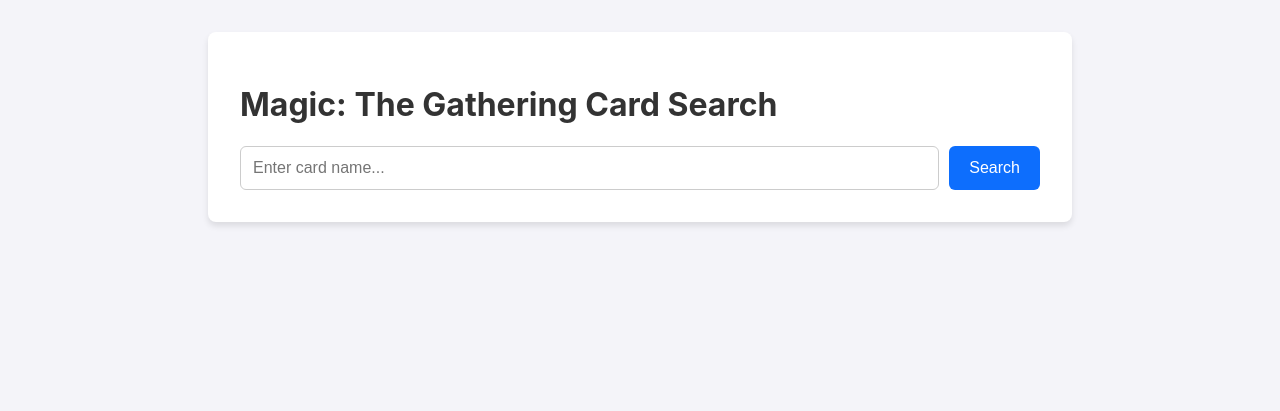
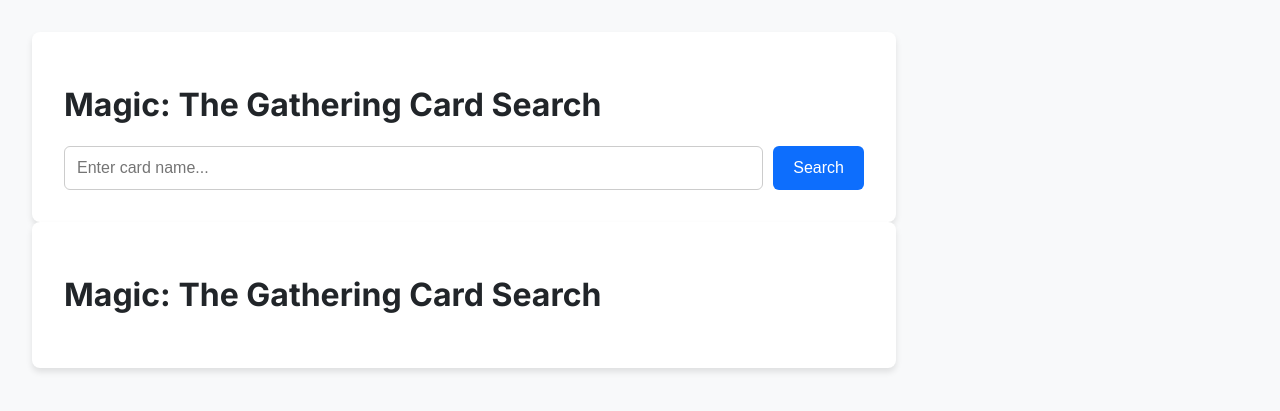
Before and after one commit to strangextame/strange-tamerepo, a Flask app: page / in a window 1280 px wide. Shown: the top 411 px of the page. Run offline with Flask 2, Linux system fonts and the light colour scheme.

Commit message:
More UI Impelments, and Updates to CSS/HTML

```diff
--- a/static/style.css
+++ b/static/style.css
@@ -1,19 +1,29 @@
+:root {
+    --primary-color: #0d6efd; /* A nice modern blue */
+    --primary-hover: #0a58ca; /* A darker blue for hover effects */
+    --background-color: #f8f9fa; /* A very light grey */
+    --card-background: #ffffff; /* White for content cards */
+    --text-color: #212529; /* A soft, dark grey for text */
+    --border-color: #dee2e6; /* A light border color */
+}
+
+
+
 /* General body styling for a clean look */
 body {
-    font-family: -apple-system, BlinkMacSystemFont, "Segoe UI", Roboto, Helvetica, Arial, sans-serif;
-    background-color: #f4f4f9;
-    color: #333;
+    /* Replace the old font-family with this */
+    font-family: 'Inter', sans-serif;
+    background-color: var(--background-color);
+    color: var(--text-color);
     margin: 0;
     padding: 2em;
-    display: flex;
-    justify-content: center;
 }
 
 /* A main container to center content and limit width on big screens */
 .container {
     max-width: 800px;
     width: 100%;
-    background-color: #ffffff;
+    background-color: var(--card-background);
     padding: 2em;
     border-radius: 8px;
     box-shadow: 0 4px 6px rgba(0,0,0,0.1);
--- a/templates/error.html
+++ b/templates/error.html
@@ -10,10 +10,13 @@
     <meta charset="UTF-8">
     <meta name="viewport" content="width=device-width, initial-scale=1.0">
     <title>Error</title>
+    <link rel="preconnect" href="https://fonts.googleapis.com">
+<link rel="preconnect" href="https://fonts.gstatic.com" crossorigin>
+<link href="https://fonts.googleapis.com/css2?family=Inter:wght@400;700&display=swap" rel="stylesheet">
 </head>
 <body>
     <h1>Oops!</h1>
     <p>{{ message }}</p>
-    <a href="/">&larr; Back to Search</a>
+    <a href="/" class="back-link">&larr; Back to Search</a>
 </body>
 </html>
--- a/templates/index.html
+++ b/templates/index.html
@@ -9,6 +9,9 @@
     <meta charset="UTF-8">
     <meta name="viewport" content="width=device-width, initial-scale=1.0">
     <title>Magic Card Search</title>
+    <link rel="preconnect" href="https://fonts.googleapis.com">
+<link rel="preconnect" href="https://fonts.gstatic.com" crossorigin>
+<link href="https://fonts.googleapis.com/css2?family=Inter:wght@400;700&display=swap" rel="stylesheet">
 </head>
 <body>
     <body>
@@ -19,5 +22,21 @@
     <button type="submit">Search</button>
 </form>
     </div>
+    <div class="container">
+    <h1>Magic: The Gathering Card Search</h1>
+    <form action="/search" method="post" class="search-form">
+        </form>
+    <div id="loading-message" style="display: none; text-align: center; margin-top: 20px;">
+        <p>Searching the library...</p>
+    </div>
+</div>
+<script>
+    const searchForm = document.querySelector('.search-form');
+    const loadingMessage = document.getElementById('loading-message');
+
+    searchForm.addEventListener('submit', function() {
+        loadingMessage.style.display = 'block';
+    });
+</script>
 </body>
 </html>
--- a/templates/results.html
+++ b/templates/results.html
@@ -10,11 +10,14 @@
 <!DOCTYPE html>
 <html lang="en">
 <head>
+    <link rel="preconnect" href="https://fonts.googleapis.com">
+<link rel="preconnect" href="https://fonts.gstatic.com" crossorigin>
+<link href="https://fonts.googleapis.com/css2?family=Inter:wght@400;700&display=swap" rel="stylesheet">
     <link rel="stylesheet" href="{{ url_for('static', filename='style.css') }}">
 </head>
 <body>
 
-    <div class="container">  <a href="/">&larr; Back to Search</a>
+    <div class="container">  <a href="/" class="back-link">&larr; Back to Search</a>
         <hr>
 
         <div class="card-container">
```
Also changed, not shown: other parts of static/style.css (+32 -8 lines).
